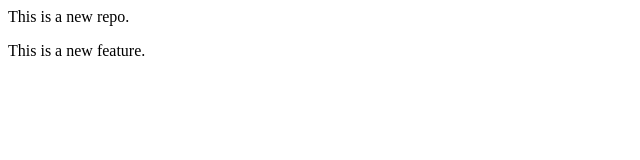
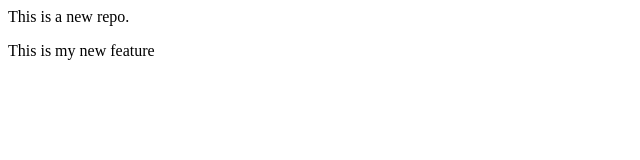
Before and after one commit to sayantanpachal006/LocalRepo, a plain HTML site: page index.html in a window 1280 px wide. Shown: the full height of the page, 0-640 px from the left. Drawn offline with Linux system fonts and the light colour scheme.

Commit message:
Add new feature

```diff
--- a/index.html
+++ b/index.html
@@ -1,2 +1,2 @@
 <p>This is a new repo.</p>
-<p>This is a new feature.</p>
+<p>This is my new feature</p>
```
